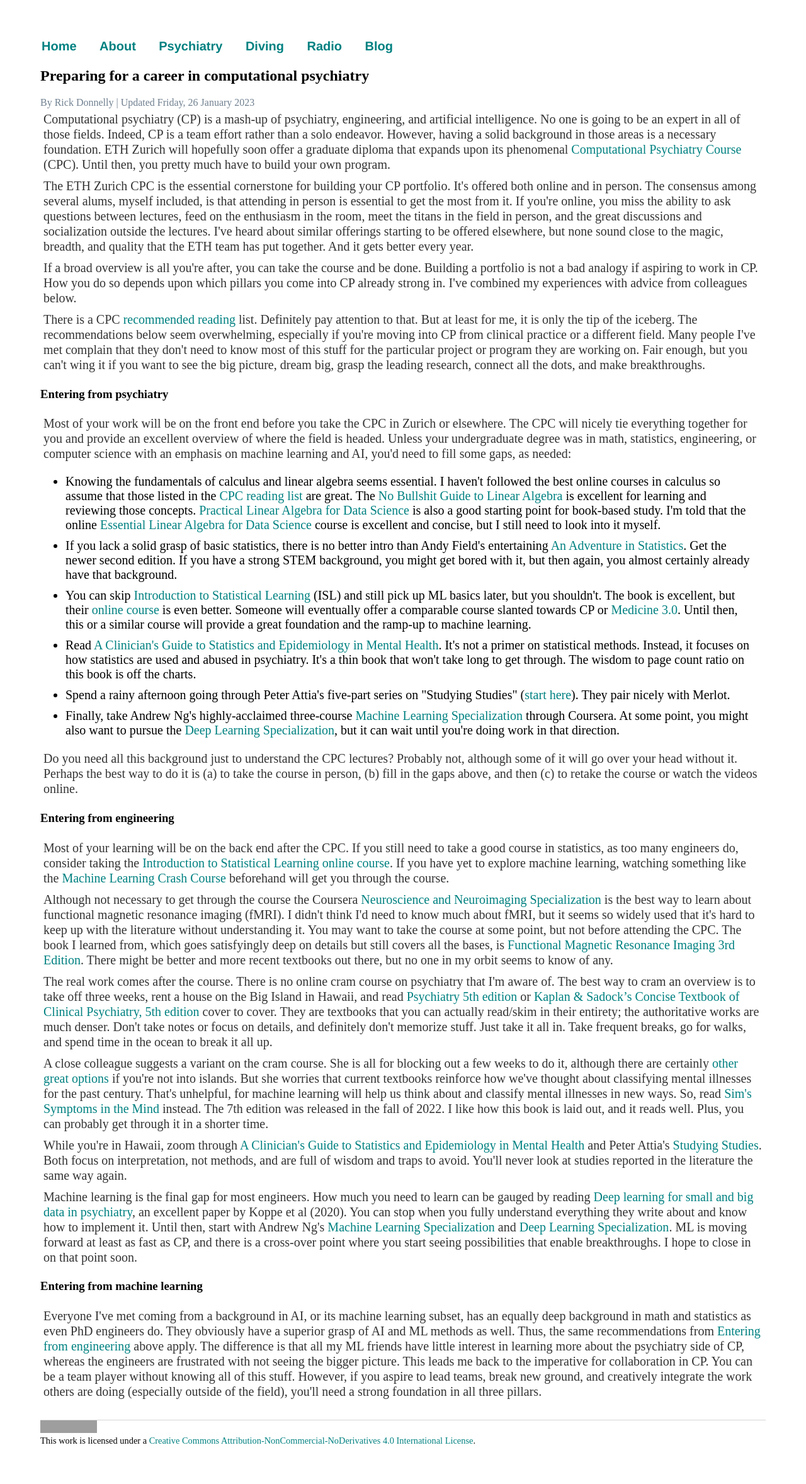
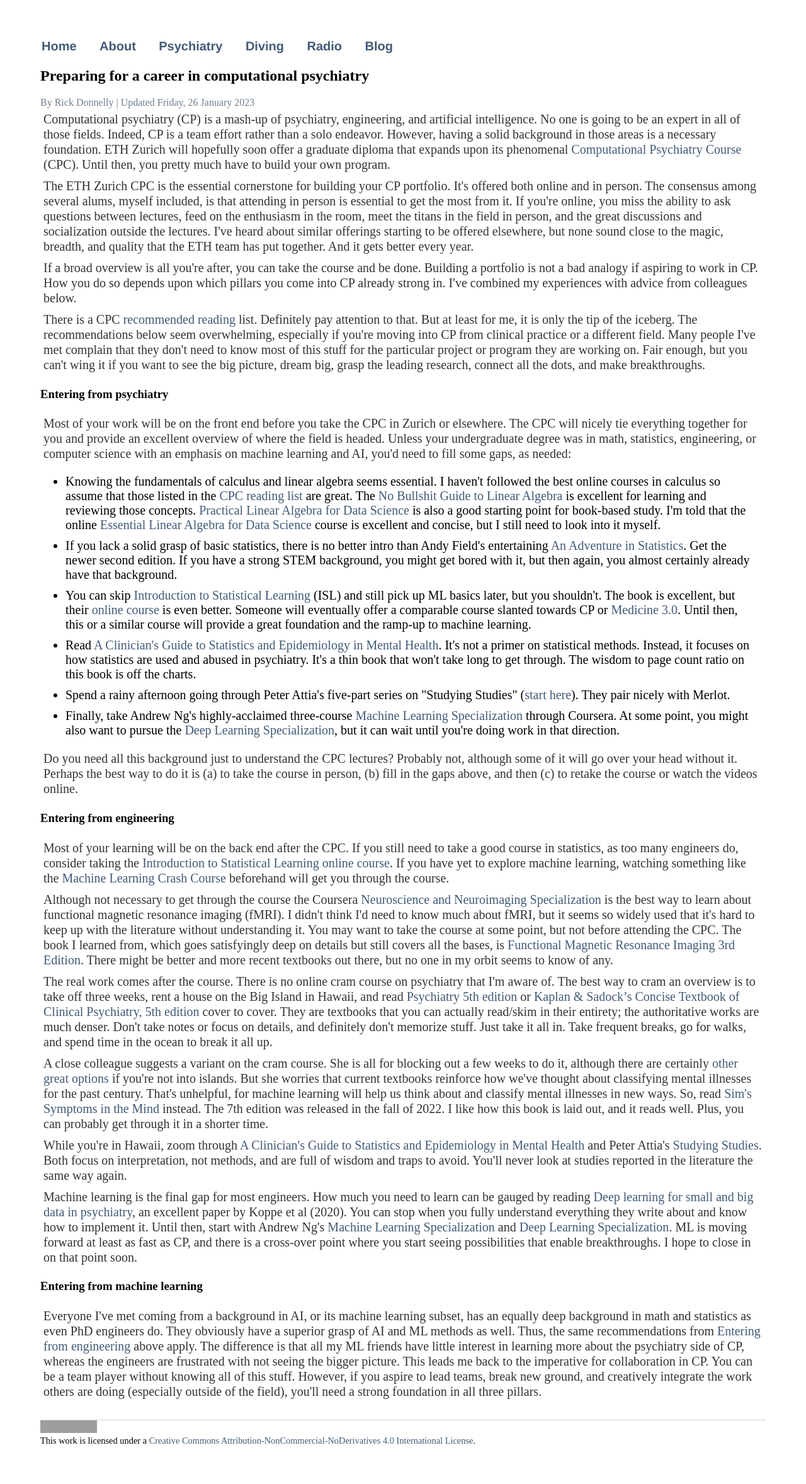
Before and after one commit to rickdonnelly/rickdonnelly.github.io, a Jekyll site: the page built from psychiatry/learning-cp.html, in a window 1280 px wide. Shown: the whole page at 63% size. Built offline with Jekyll 4.4.1, drawn with Linux system fonts in a browser that asks for light colours; grey boxes are pictures that could not be loaded.

Commit message:
Change hyperlink color

```diff
--- a/css/main.css
+++ b/css/main.css
@@ -14,7 +14,7 @@
 }
 a {
     text-decoration: none;
-    color: #008080;
+    color: #415A77;
 }
 a:hover {
     text-decoration: underline;
--- a/psychiatry/learning-cp.html
+++ b/psychiatry/learning-cp.html
@@ -4,7 +4,7 @@
 ---
 
 <div>
-  <h2 style="line-spacing:10px;">Preparing for a career in computational psychiatry</h2>
+  <h2 style="line-spacing:1px;">Preparing for a career in computational psychiatry</h2>
   <font size=small style="color:SlateGray">By Rick Donnelly | Updated Friday, 26 January 2023</font>
 
   <p>Computational psychiatry (CP) is a mash-up of psychiatry, engineering, and artificial intelligence. No one is going to be an expert in all of those fields. Indeed, CP is a team effort rather than a solo endeavor. However, having a solid background in those areas is a necessary foundation. ETH Zurich will hopefully soon offer a graduate diploma that expands upon its phenomenal <a href="https://www.translationalneuromodeling.org/cpcourse/">Computational Psychiatry Course</a> (CPC). Until then, you pretty much have to build your own program.</p>
```
